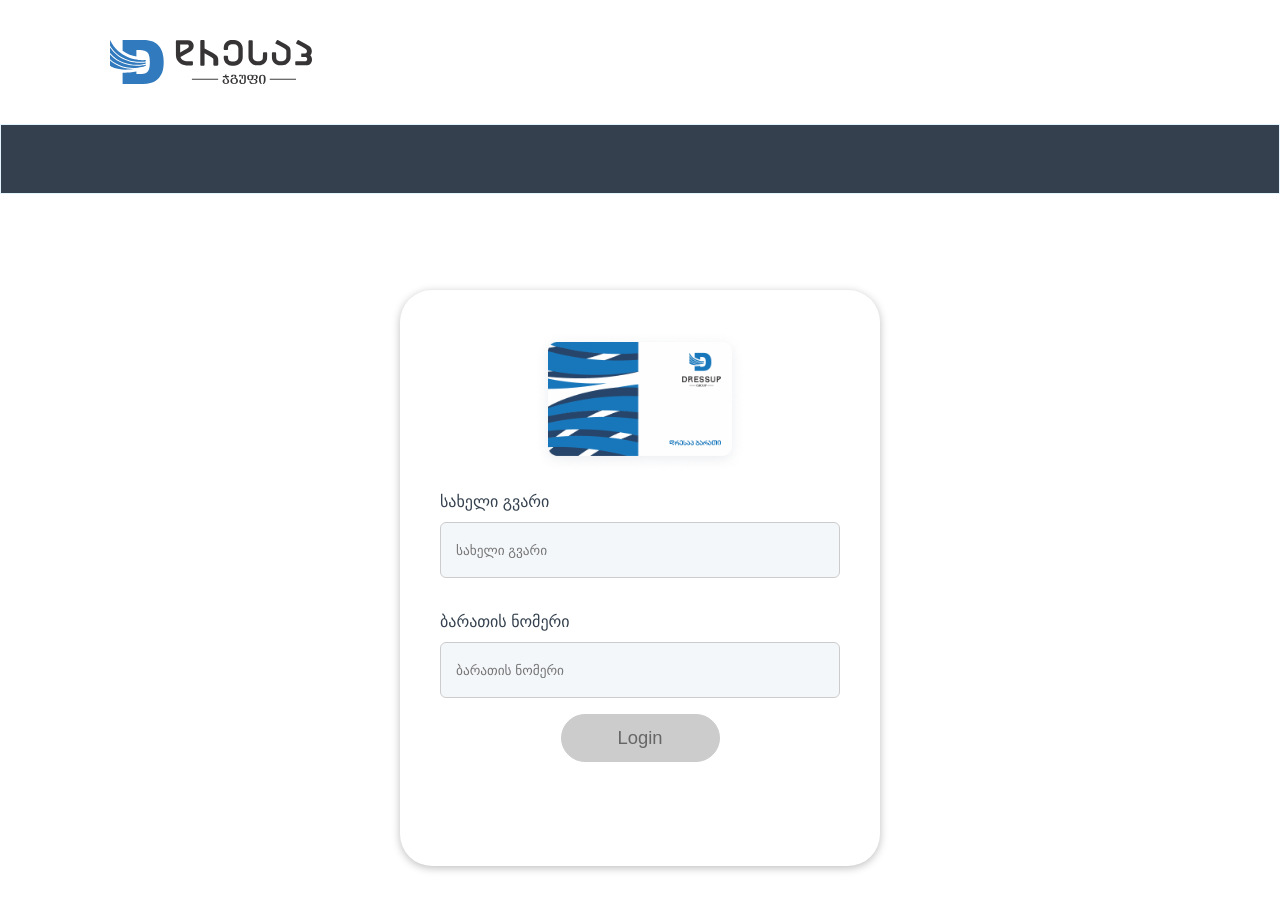
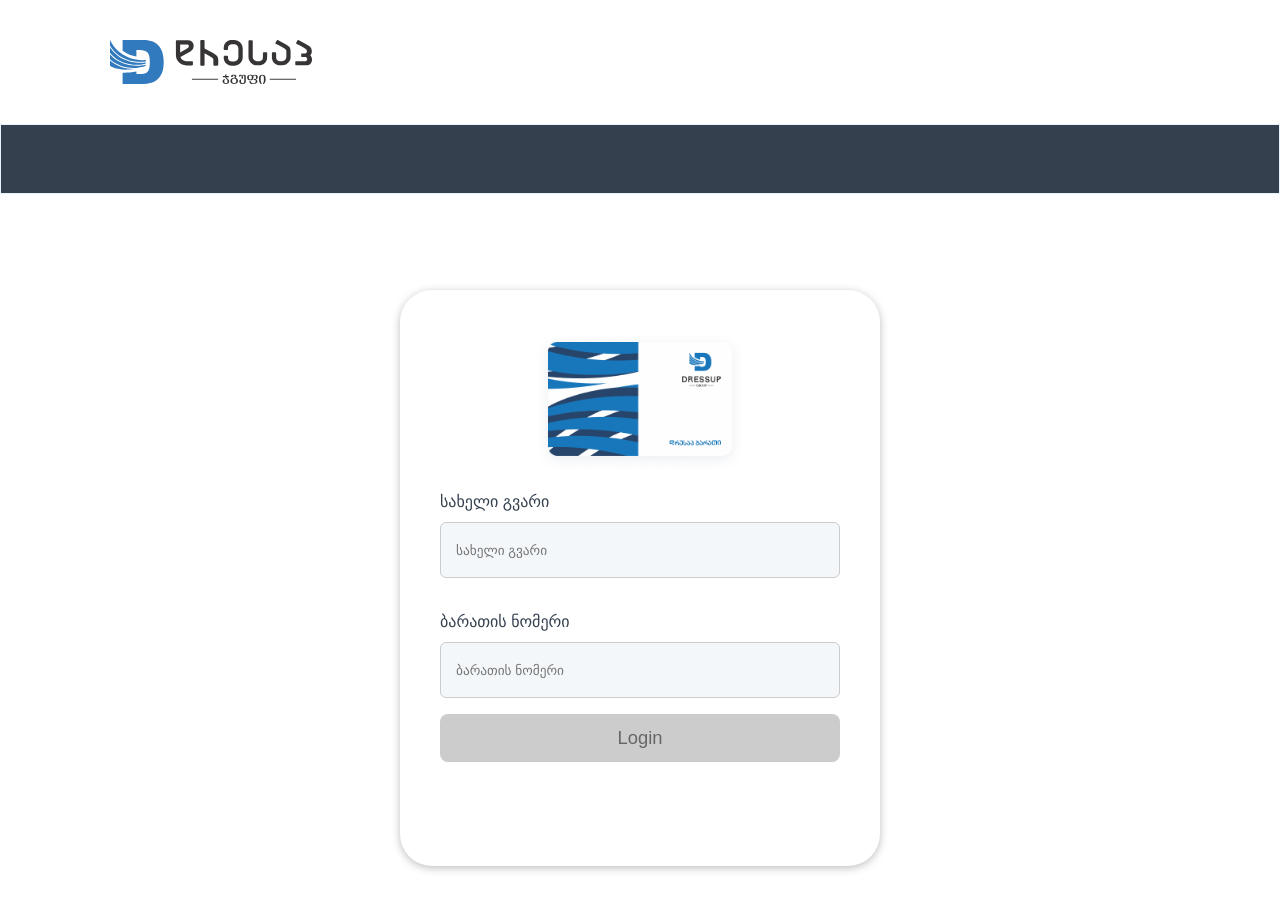
Before and after one commit to gkrialashvili/Dressup, a React (Create React App) app: page / in a window 1280 px wide. Shown: the top 910 px of the page. Built offline with nearby package versions, Linux system fonts and the light colour scheme.

Commit message:
home page started

```diff
--- a/src/components/Home/Home.js
+++ b/src/components/Home/Home.js
@@ -1,13 +1,24 @@
 import React from 'react';
 
 import Card from '../UI/Card/Card';
-import classes from './Home.module.css';
+import classes from './Home.module.scss';
 
 const Home = () => {
   return (
-    <Card className={classes.home}>
-      <h1>Welcome back!</h1>
-    </Card>
+      <section className={classes.home}>
+          <div className={classes.homeNavigation}>
+              <p className={classes.title}>
+                  ჩემი კაბინეტი
+              </p>
+              <div className={classes.navigationCard}>
+
+              </div>
+          </div>
+          <Card className={classes.home}>
+              <h1>Welcome back!</h1>
+          </Card>
+      </section>
+
   );
 };
 
--- a/src/components/Home/Home.module.css
+++ /dev/null
@@ -1,7 +0,0 @@
-.home {
-  width: 90%;
-  max-width: 40rem;
-  padding: 3rem;
-  margin: 2rem auto;
-  text-align: center;
-}
--- /dev/null
+++ b/src/components/Home/Home.module.scss
@@ -0,0 +1,36 @@
+.home {
+  width: 100%;
+  display: flex;
+  justify-content: center;
+  padding: 0 6.875rem;
+  .homeNavigation {
+    width: 30%;
+    max-width: 29.375rem;
+    display: flex;
+    flex-direction: column;
+    .title {
+      font-family: 'Helvetica Neue', sans-serif;
+      font-style: normal;
+      font-weight: 500;
+      font-size: 1.5rem;
+      line-height: 2rem;
+      color: #161B21;
+    }
+    .navigationCard {
+      width: 95%;
+      display: flex;
+      height: 6rem;
+      border-radius: 20px;
+      border: 1.7px solid #EAF1F9;
+      background: #FBFCFD;
+      align-items: center;
+      padding-left: 2rem;
+      cursor: pointer;
+
+      &:active,
+      &:hover{
+        background: #EAF1F9;
+      }
+    }
+  }
+}
--- a/src/components/Login/Login.js
+++ b/src/components/Login/Login.js
@@ -90,11 +90,9 @@ const Login = (props) => {
             onBlur={validateNumberHandler}
           />
         </div>
-        <div className={classes.actions}>
           <Button type="submit" className={classes.btn} disabled={!formIsValid}>
             Login
           </Button>
-        </div>
       </form>
     </Card>
   );
--- a/src/components/MainHeader/Navigation.js
+++ b/src/components/MainHeader/Navigation.js
@@ -8,9 +8,9 @@ const Navigation = (props) => {
     <nav className={classes.nav}>
       <ul>
         {props.isLoggedIn && (
-          <li>
+          <li onClick={props.onLogout}>
               <img src={LogoutIcon} alt='logout icon' />
-            <button onClick={props.onLogout}>გამოსვლა</button>
+            <p>გამოსვლა</p>
           </li>
         )}
       </ul>
--- a/src/components/MainHeader/Navigation.module.scss
+++ b/src/components/MainHeader/Navigation.module.scss
@@ -18,13 +18,13 @@
       margin: 0;
       display: flex;
       align-items: center;
+      cursor: pointer;
       img {
         max-height: 1.5rem;
       }
-      button {
+      p {
         margin-left: 0.90625rem;
         font: inherit;
-        cursor: pointer;
         background: transparent;
         border: none;
         color: #fff;
--- a/src/components/UI/Button/Button.js
+++ b/src/components/UI/Button/Button.js
@@ -1,6 +1,6 @@
 import React from 'react';
 
-import classes from './Button.module.css';
+import classes from './Button.module.scss';
 
 const Button = (props) => {
   return (
--- a/src/components/UI/Button/Button.module.css
+++ /dev/null
@@ -1,30 +0,0 @@
-.button {
-  font: inherit;
-  border: 1px solid #4f005f;
-  background: #4f005f;
-  color: white;
-  padding: 0.75rem 3.5rem;
-  cursor: pointer;
-  font-size: 1.15rem;
-  border-radius: 30px;
-}
-
-.button:hover,
-.button:active {
-  background: #741188;
-  border-color: #741188;
-}
-
-.button:focus {
-  outline: none;
-}
-
-button:disabled,
-button:focus:disabled,
-button:hover:disabled,
-button:active:disabled {
-  background: #ccc;
-  border-color: #ccc;
-  color: #666666;
-  cursor: not-allowed;
-}
--- /dev/null
+++ b/src/components/UI/Button/Button.module.scss
@@ -0,0 +1,33 @@
+.button {
+  font: inherit;
+  background: #1877BB;
+  color: white;
+  cursor: pointer;
+  font-size: 1.15rem;
+  border-radius: 8px;
+  max-width: 25rem;
+  height: 3rem;
+  width: 95%;
+  display: flex;
+  align-items: center;
+  justify-content: center;
+  border: none;
+
+  &:hover,
+  &:active {
+    background: #1877BB;
+  }
+
+  &:focus {
+    outline: none;
+  }
+
+  &:disabled,
+  &:focus:disabled,
+  &:hover:disabled,
+  &:active:disabled {
+    background: #ccc;
+    color: #666666;
+    cursor: not-allowed;
+  }
+}
--- a/src/components/UI/Card/Card.js
+++ b/src/components/UI/Card/Card.js
@@ -1,6 +1,6 @@
 import React from 'react';
 
-import classes from './Card.module.css';
+import classes from './Card.module.scss';
 
 const Card = (props) => {
   return (
```
Also changed, not shown: src/components/UI/Card/Card.module.scss (renamed from src/components/UI/Card/Card.module.css), 1 other file (tests, documents, lock files or other folders).
